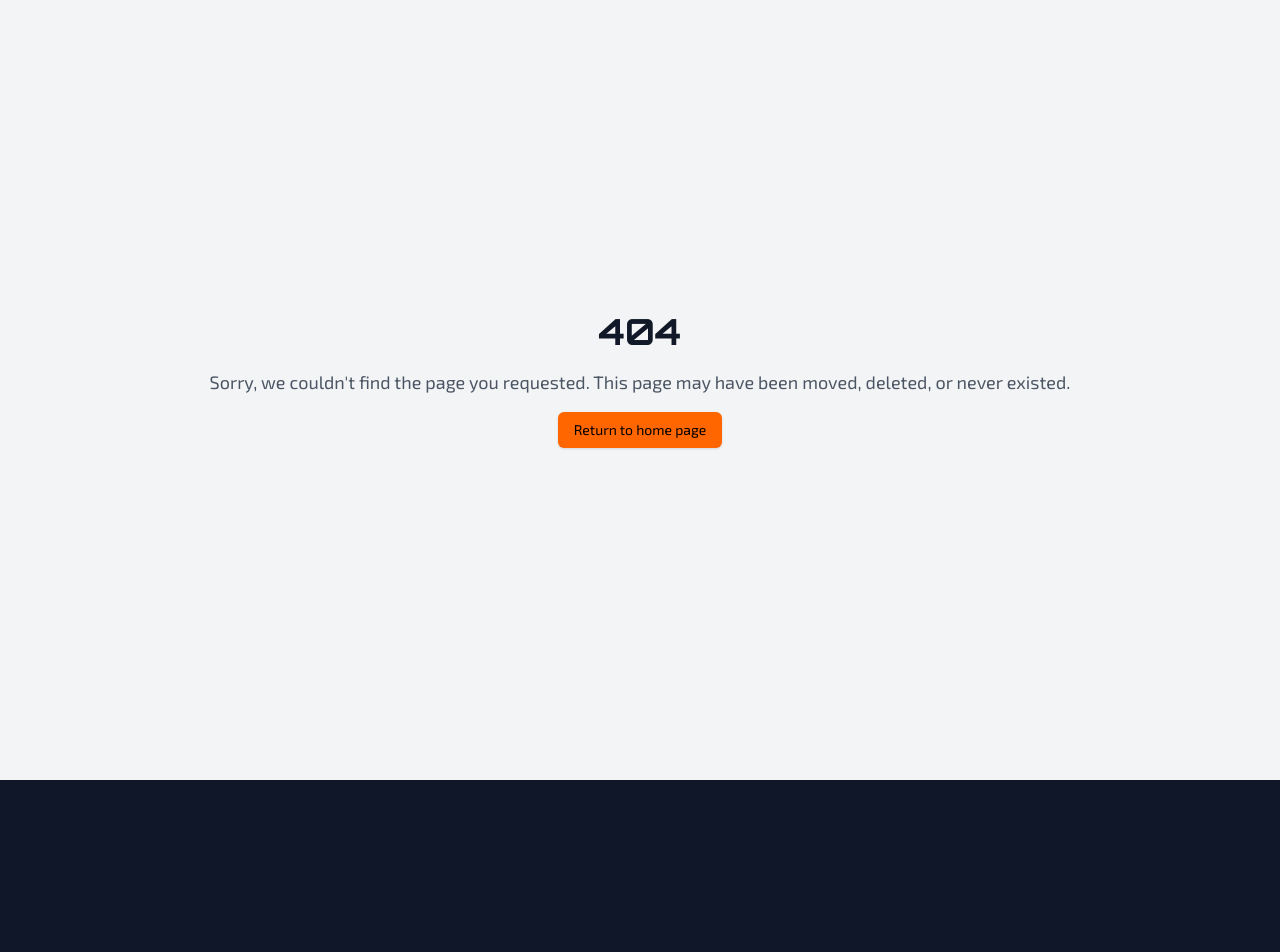
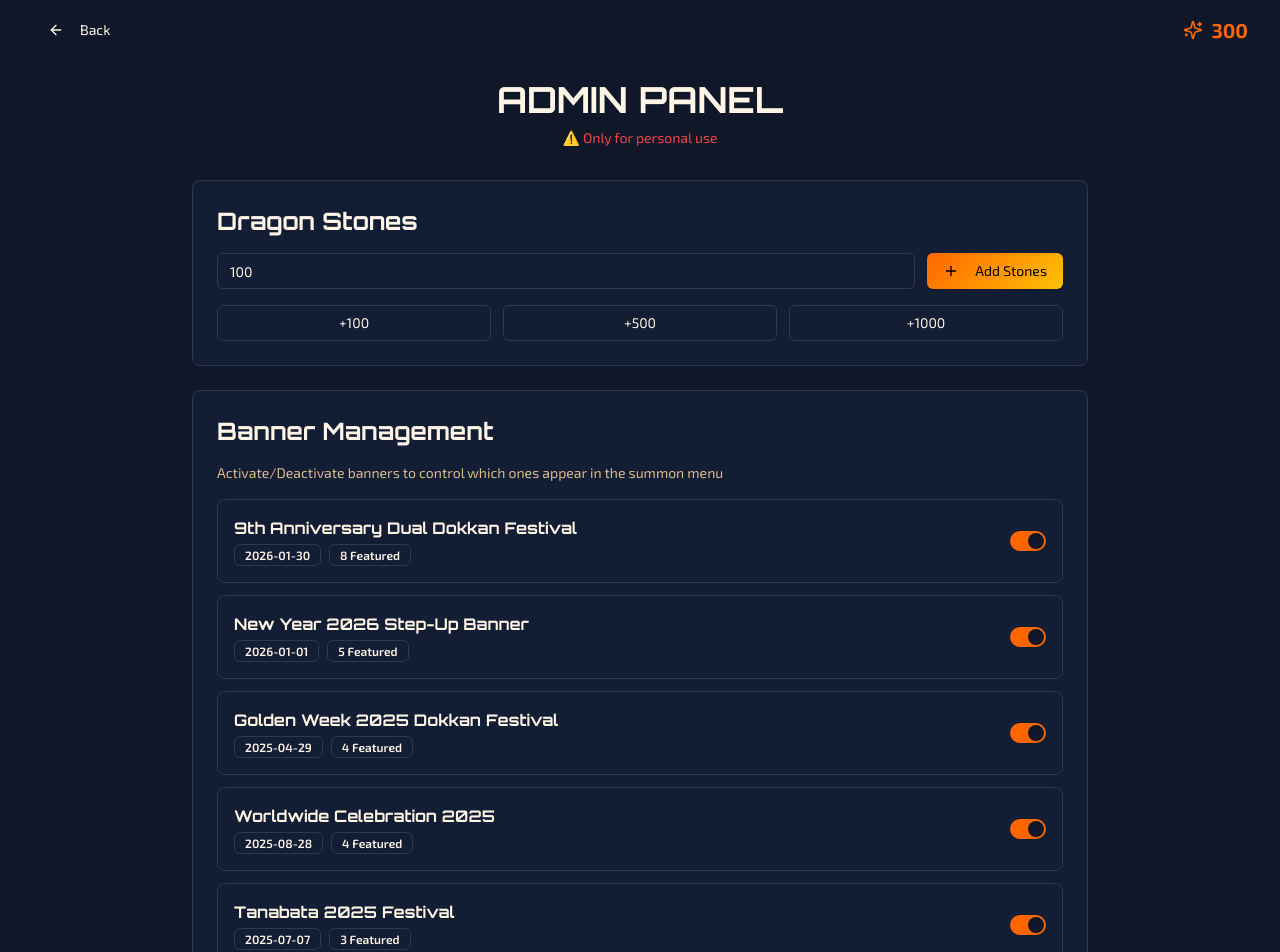
Before and after one commit to Onur335/sg-3cef96af-0056-4f8c-beb6-6ac282322d42-1776281473, a Next.js app: page /admin in a window 1280 px wide. Before the commit this address had no page. Shown: the part 20-972 px from the top of the page. Before the commit the page ends 800 px from the top, so only its background shows below. Built offline with nearby package versions, Linux system fonts and the light colour scheme.

Commit message:
feat(admin): initialize panel with stone and banner management

```diff
--- /dev/null
+++ b/src/pages/admin.tsx
@@ -0,0 +1,172 @@
+import { useState, useEffect } from "react";
+import Link from "next/link";
+import { Button } from "@/components/ui/button";
+import { Card } from "@/components/ui/card";
+import { Input } from "@/components/ui/input";
+import { Badge } from "@/components/ui/badge";
+import { Switch } from "@/components/ui/switch";
+import { ArrowLeft, Sparkles, Plus, Trash2 } from "lucide-react";
+import { getUserProfile, addDragonStones, resetUserData, saveUserProfile } from "@/lib/storage";
+import { ALL_BANNERS } from "@/data/banners";
+import type { Banner } from "@/types/dokkan";
+
+export default function AdminPage() {
+  const [dragonStones, setDragonStones] = useState(0);
+  const [addAmount, setAddAmount] = useState("100");
+  const [banners, setBanners] = useState<Banner[]>([]);
+  const [mounted, setMounted] = useState(false);
+
+  useEffect(() => {
+    setMounted(true);
+    updateData();
+  }, []);
+
+  const updateData = () => {
+    const profile = getUserProfile();
+    setDragonStones(profile.dragonStones);
+    setBanners(ALL_BANNERS);
+  };
+
+  const handleAddStones = () => {
+    const amount = parseInt(addAmount);
+    if (isNaN(amount) || amount <= 0) {
+      alert("Please enter a valid amount!");
+      return;
+    }
+    addDragonStones(amount);
+    updateData();
+  };
+
+  const handleToggleBanner = (bannerId: string) => {
+    const updatedBanners = banners.map(b =>
+      b.id === bannerId ? { ...b, isActive: !b.isActive } : b
+    );
+    setBanners(updatedBanners);
+  };
+
+  const handleResetData = () => {
+    if (confirm("Are you sure you want to reset ALL data? This cannot be undone!")) {
+      resetUserData();
+      updateData();
+      alert("Data reset successfully!");
+    }
+  };
+
+  if (!mounted) {
+    return null;
+  }
+
+  return (
+    <div className="min-h-screen bg-background">
+      <div className="container py-8 space-y-8">
+        <div className="flex items-center justify-between">
+          <Link href="/">
+            <Button variant="ghost">
+              <ArrowLeft className="w-4 h-4 mr-2" />
+              Back
+            </Button>
+          </Link>
+          <div className="flex items-center gap-2">
+            <Sparkles className="w-5 h-5 text-primary" />
+            <span className="text-xl font-display font-bold text-primary">{dragonStones}</span>
+          </div>
+        </div>
+
+        <div className="text-center">
+          <h2 className="text-4xl font-display font-bold mb-2">ADMIN PANEL</h2>
+          <p className="text-destructive text-sm">⚠️ Only for personal use</p>
+        </div>
+
+        <div className="grid gap-6 max-w-4xl mx-auto">
+          <Card className="p-6">
+            <h3 className="text-2xl font-display font-bold mb-4">Dragon Stones</h3>
+            <div className="space-y-4">
+              <div className="flex gap-3">
+                <Input
+                  type="number"
+                  value={addAmount}
+                  onChange={(e) => setAddAmount(e.target.value)}
+                  placeholder="Amount"
+                  className="flex-1"
+                />
+                <Button onClick={handleAddStones} className="dokkan-gradient min-w-[120px]">
+                  <Plus className="w-4 h-4 mr-2" />
+                  Add Stones
+                </Button>
+              </div>
+              <div className="flex gap-3">
+                <Button
+                  variant="outline"
+                  onClick={() => { setAddAmount("100"); handleAddStones(); }}
+                  className="flex-1"
+                >
+                  +100
+                </Button>
+                <Button
+                  variant="outline"
+                  onClick={() => { setAddAmount("500"); handleAddStones(); }}
+                  className="flex-1"
+                >
+                  +500
+                </Button>
+                <Button
+                  variant="outline"
+                  onClick={() => { setAddAmount("1000"); handleAddStones(); }}
+                  className="flex-1"
+                >
+                  +1000
+                </Button>
+              </div>
+            </div>
+          </Card>
+
+          <Card className="p-6">
+            <h3 className="text-2xl font-display font-bold mb-4">Banner Management</h3>
+            <p className="text-sm text-muted-foreground mb-4">
+              Activate/Deactivate banners to control which ones appear in the summon menu
+            </p>
+            <div className="space-y-3">
+              {banners.map((banner) => (
+                <div
+                  key={banner.id}
+                  className="flex items-center justify-between p-4 rounded-lg border border-border hover:border-primary/50 transition-all"
+                >
+                  <div className="flex-1">
+                    <h4 className="font-display font-bold">{banner.name}</h4>
+                    <div className="flex gap-2 mt-1">
+                      <Badge variant="outline" className="text-xs">
+                        {banner.startDate}
+                      </Badge>
+                      <Badge variant="outline" className="text-xs">
+                        {banner.featuredCharacters.length} Featured
+                      </Badge>
+                    </div>
+                  </div>
+                  <Switch
+                    checked={banner.isActive}
+                    onCheckedChange={() => handleToggleBanner(banner.id)}
+                  />
+                </div>
+              ))}
+            </div>
+          </Card>
+
+          <Card className="p-6 border-destructive/50">
+            <h3 className="text-2xl font-display font-bold mb-4 text-destructive">Danger Zone</h3>
+            <p className="text-sm text-muted-foreground mb-4">
+              Reset all data including Dragon Stones, Character Box, and Summon History
+            </p>
+            <Button
+              variant="destructive"
+              onClick={handleResetData}
+              className="w-full"
+            >
+              <Trash2 className="w-4 h-4 mr-2" />
+              Reset All Data
+            </Button>
+          </Card>
+        </div>
+      </div>
+    </div>
+  );
+}
```
Also changed, not shown: .softgen/tasks/task-1.md.
